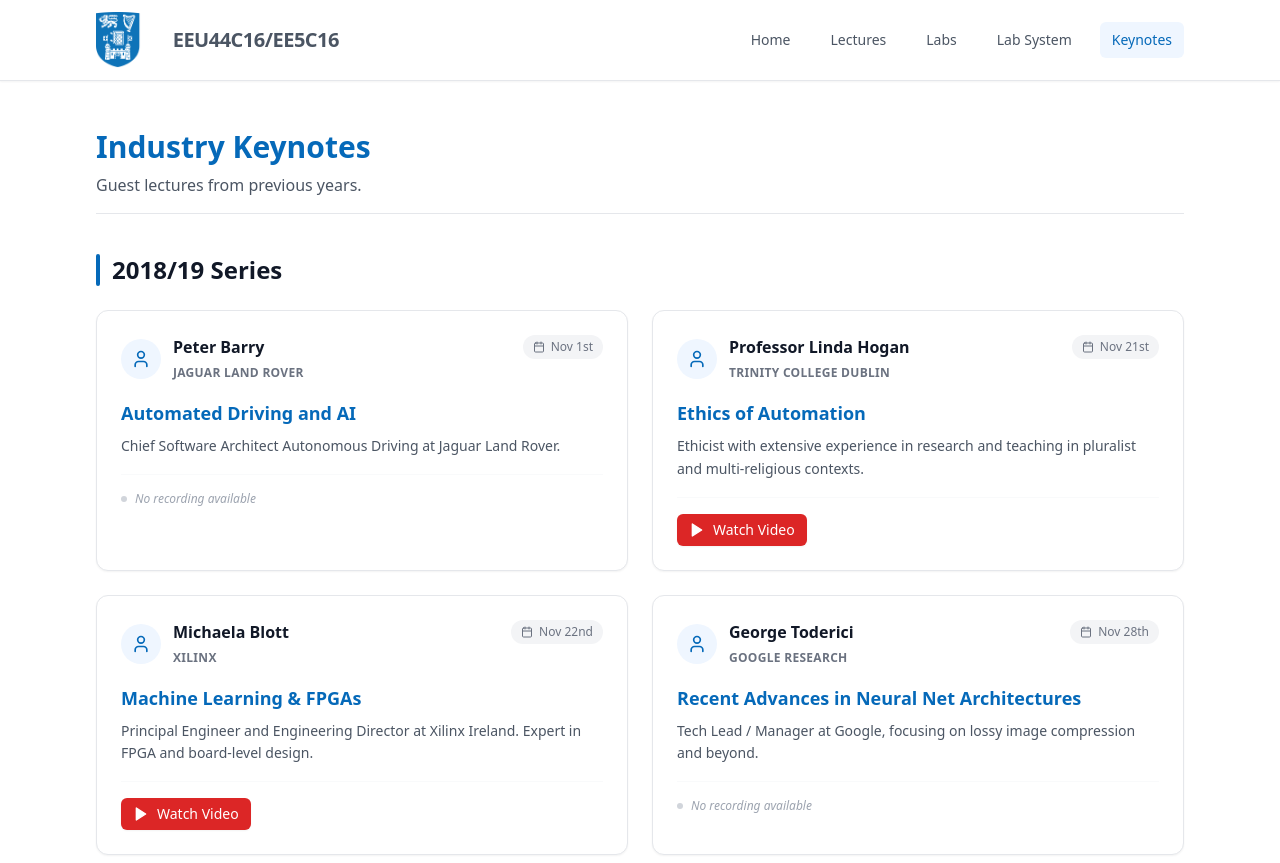
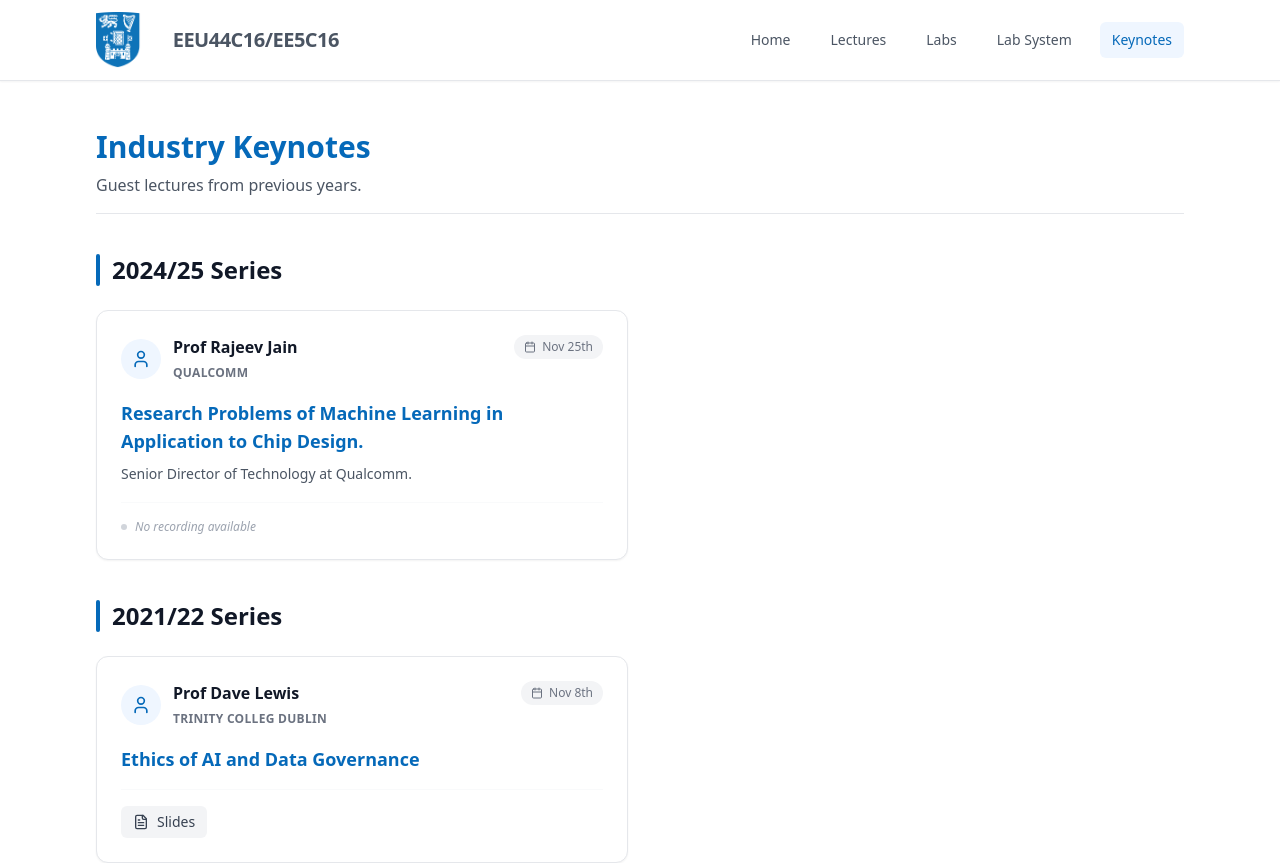
Before and after one commit to frcs/4c16, a React (Vite) app in the folder website/: page /4c16/keynotes in a window 1280 px wide. Shown: the top 863 px of the page. Built offline with nearby package versions, Linux system fonts and the light colour scheme.

Commit message:
Update keynotes

```diff
--- a/website/src/data/keynotes.js
+++ b/website/src/data/keynotes.js
@@ -1,4 +1,52 @@
 export const keynotes = [
+  {
+    year: '2024/25',
+      talks: [
+          {
+              speaker: 'Prof Rajeev Jain',
+              affiliation: 'Qualcomm',
+              title: 'Research Problems of Machine Learning in Application to Chip Design.',
+              date: 'Nov 25th',
+              description: 'Senior Director of Technology at Qualcomm.',
+          }
+      ]
+  },
+  {
+    year: '2021/22',
+      talks: [
+          {
+              speaker: 'Prof Dave Lewis',
+              affiliation: 'Trinity Colleg Dublin',
+              title: 'Ethics of AI and Data Governance',
+              date: 'Nov 8th',
+              slides: '/keynotes/4c16-keynote-8-11-2021-Dave_Lewis-TCD.pdf',
+          },
+      ]
+  },
+  {
+    year: '2020/21',
+      talks: [
+          {
+              speaker: 'Prof Dave Lewis',
+              affiliation: 'Trinity Colleg Dublin',
+              title: 'Machine-Learning Based Design Optimization',
+              date: 'Dec 3rd',
+              slides: '/keynotes/4c16-keynote-3-12-2020-Dave_Lewis-TCD.pdf',
+          },
+    ],
+  },
+  {
+    year: '2019/20',
+      talks: [
+          {
+              speaker: 'Prof Rajeev Jain',
+              affiliation: 'Qualcomm',
+              title: 'Machine-Learning Based Design Optimization',
+              date: 'Nov 25th',
+              description: 'Senior Director of Technology at Qualcomm.',
+          },
+      ],
+  },
   {
     year: '2018/19',
     talks: [
@@ -32,7 +80,7 @@
         date: 'Nov 28th',
         description: 'Tech Lead / Manager at Google, focusing on lossy image compression and beyond.',
       },
-    ]
+    ],
   },
   {
     year: '2017/18',
```
